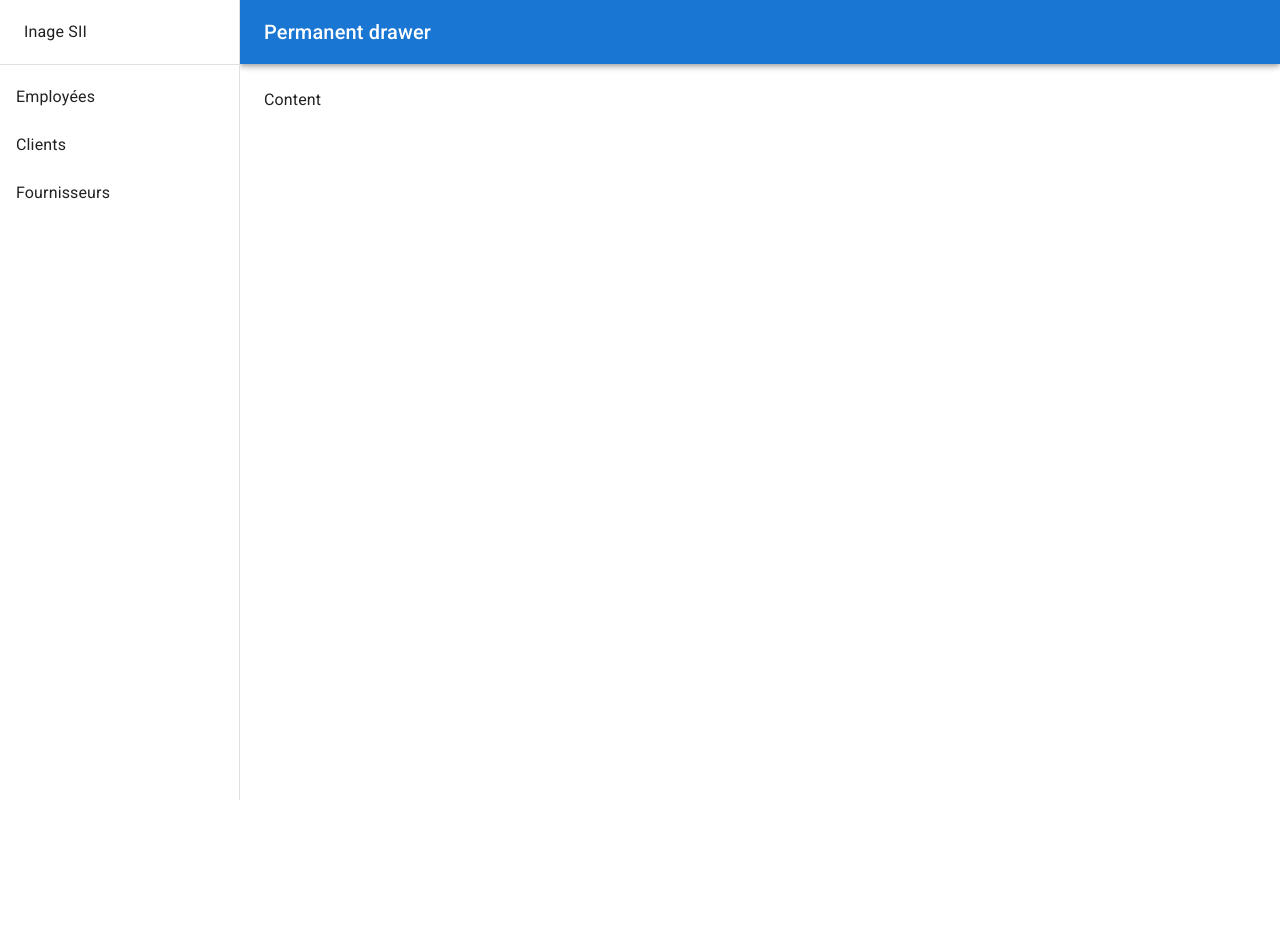
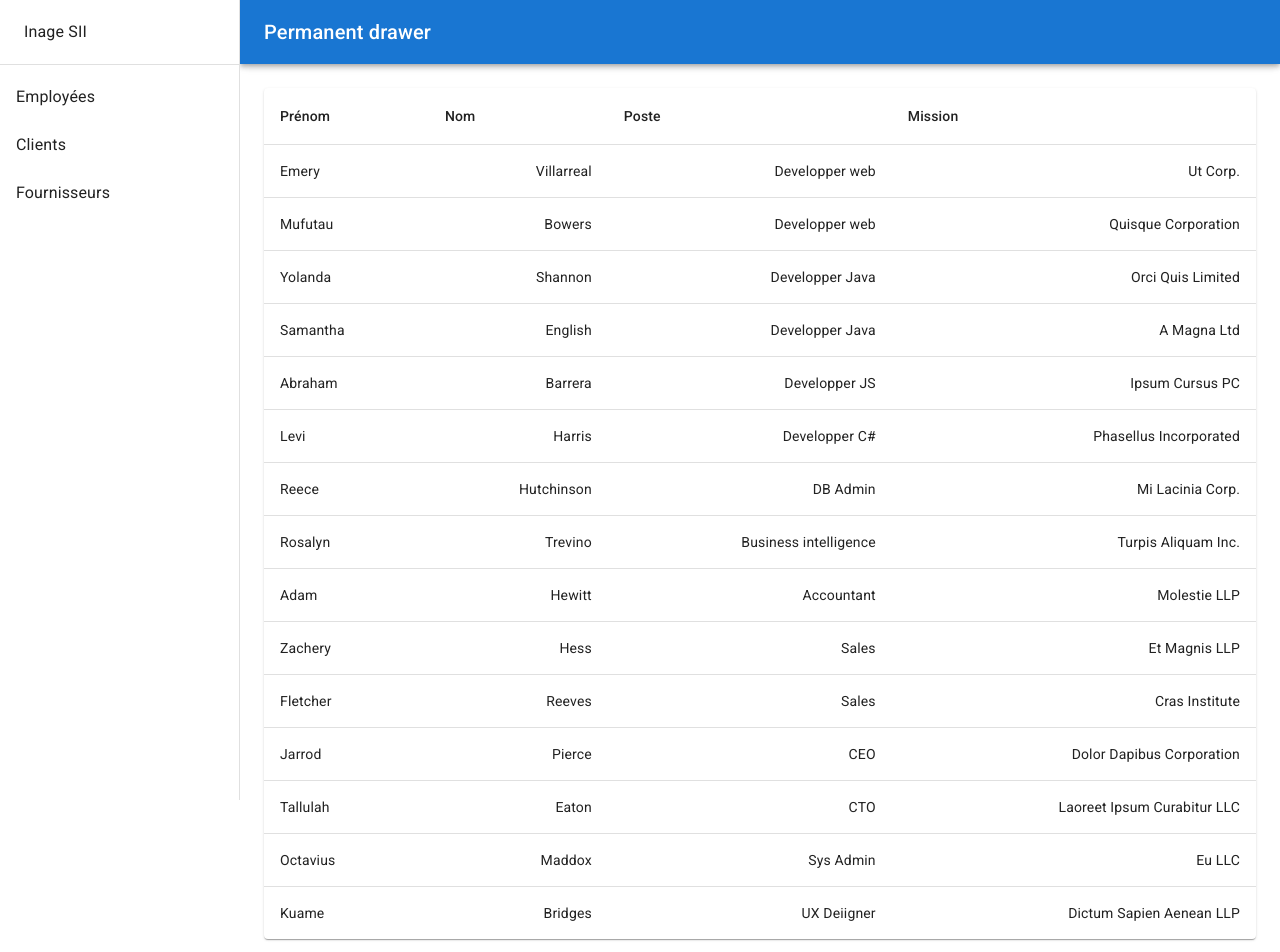
Before and after one commit to OrangeDuck91/react-best-practice, a React (Create React App) app: page / in a window 1280 px wide. Shown: the top 952 px of the page. Before the commit the page ends 800 px from the top, so only its background shows below. Built offline with nearby package versions, Linux system fonts and the light colour scheme.

Commit message:
Employees Table

```diff
--- /dev/null
+++ b/src/shared/components/employees/EmployeesTable.tsx
@@ -0,0 +1,39 @@
+import { TableContainer, Paper, Table, TableHead, TableRow, TableCell, TableBody } from "@mui/material";
+import { FunctionComponent } from "react";
+import { Employee } from "./employee.model";
+import { DummyEmployees } from "./employeesData";
+
+export const EmployeesTable: FunctionComponent = () => {
+
+    const employees: Employee[] = DummyEmployees;
+
+    return (
+        <TableContainer component={Paper}>
+            <Table sx={{ minWidth: 650 }} aria-label="simple table">
+                <TableHead>
+                    <TableRow>
+                        <TableCell>Prénom</TableCell>
+                        <TableCell>Nom</TableCell>
+                        <TableCell>Poste</TableCell>
+                        <TableCell>Mission</TableCell>
+                    </TableRow>
+                </TableHead>
+                <TableBody>
+                    {employees.map((employee) => (
+                        <TableRow
+                            key={employee.id}
+                            sx={{ '&:last-child td, &:last-child th': { border: 0 } }}
+                        >
+                            <TableCell component="th" scope="row">
+                                {employee.firstName}
+                            </TableCell>
+                            <TableCell align="right">{employee.lastName}</TableCell>
+                            <TableCell align="right">{employee.poste}</TableCell>
+                            <TableCell align="right">{employee.mission}</TableCell>
+                        </TableRow>
+                    ))}
+                </TableBody>
+            </Table>
+        </TableContainer>
+    )
+}
--- /dev/null
+++ b/src/shared/components/employees/employeesData.ts
@@ -0,0 +1,154 @@
+import { Employee } from "./employee.model";
+
+export const DummyEmployees: Employee[] = [
+    {
+        id: "975F65E3-E759-4E94-55AE-19432B77AB55",
+        firstName: "Emery",
+        lastName: "Villarreal",
+        phone: "1-851-630-3252",
+        email: "non@yahoo.edu",
+        address: "570-3546 Aenean St.",
+        poste: "Developper web",
+        mission: "Ut Corp."
+    },
+    {
+        id: "1B533D8B-8AD9-630C-6E60-6DE235336756",
+        firstName: "Mufutau",
+        lastName: "Bowers",
+        phone: "(545) 457-3441",
+        email: "rutrum.non@aol.edu",
+        address: "5361 Curabitur Av.",
+        poste: "Developper web",
+        mission: "Quisque Corporation"
+    },
+    {
+        id: "B3ABC66D-8BBA-411D-B5E6-46E24D646344",
+        firstName: "Yolanda",
+        lastName: "Shannon",
+        phone: "(724) 623-3202",
+        email: "felis@google.com",
+        address: "P.O. Box 256, 1512 Ac Road",
+        poste: "Developper Java",
+        mission: "Orci Quis Limited"
+    },
+    {
+        id: "DC426E0E-BDC6-D5DC-996C-A32D05858805",
+        firstName: "Samantha",
+        lastName: "English",
+        phone: "(875) 216-2414",
+        email: "velit.justo.nec@protonmail.com",
+        address: "Ap #817-9994 Fringilla Rd.",
+        poste: "Developper Java",
+        mission: "A Magna Ltd"
+    },
+    {
+        id: "A591DC2B-4111-999E-B327-C1E5E6DD9534",
+        firstName: "Abraham",
+        lastName: "Barrera",
+        phone: "1-116-713-6214",
+        email: "eget.ipsum.suspendisse@google.couk",
+        address: "P.O. Box 640, 5902 Lacus. Street",
+        poste: "Developper JS",
+        mission: "Ipsum Cursus PC"
+    },
+    {
+        id: "626E13BF-8EB1-35B1-00B6-E0F2441658A6",
+        firstName: "Levi",
+        lastName: "Harris",
+        phone: "(381) 155-3829",
+        email: "justo@yahoo.org",
+        address: "206-4343 Erat Rd.",
+        poste: "Developper C#",
+        mission: "Phasellus Incorporated"
+    },
+    {
+        id: "863E2DB3-388A-3A24-1B77-63B2D28E0594",
+        firstName: "Reece",
+        lastName: "Hutchinson",
+        phone: "1-773-427-6425",
+        email: "vivamus.rhoncus.donec@outlook.org",
+        address: "953-2578 Quis, Road",
+        poste: "DB Admin",
+        mission: "Mi Lacinia Corp."
+    },
+    {
+        id: "B11A3E88-AC45-8363-4831-284D3FECA685",
+        firstName: "Rosalyn",
+        lastName: "Trevino",
+        phone: "1-194-591-6181",
+        email: "lacinia.at@aol.net",
+        address: "Ap #194-3893 Mi Road",
+        poste: "Business intelligence",
+        mission: "Turpis Aliquam Inc."
+    },
+    {
+        id: "78E6FB6C-EC84-E15D-FD29-0D7555328579",
+        firstName: "Adam",
+        lastName: "Hewitt",
+        phone: "(556) 416-8485",
+        email: "pretium.et.rutrum@aol.couk",
+        address: "Ap #554-5702 At Road",
+        poste: "Accountant",
+        mission: "Molestie LLP"
+    },
+    {
+        id: "FF943E9F-C64B-D78D-B165-2C2B5B8BD61B",
+        firstName: "Zachery",
+        lastName: "Hess",
+        phone: "1-451-746-1000",
+        email: "dolor.dapibus@protonmail.couk",
+        address: "P.O. Box 393, 964 Nisi St.",
+        poste: "Sales",
+        mission: "Et Magnis LLP"
+    },
+    {
+        id: "D2A8FB6C-7824-D61F-CAD6-C9718A12A39C",
+        firstName: "Fletcher",
+        lastName: "Reeves",
+        phone: "(481) 286-2175",
+        email: "suspendisse.ac@icloud.org",
+        address: "617-2022 Tellus, St.",
+        poste: "Sales",
+        mission: "Cras Institute"
+    },
+    {
+        id: "063B5965-1C2A-2D16-AB9E-2F193CC76511",
+        firstName: "Jarrod",
+        lastName: "Pierce",
+        phone: "1-854-830-4776",
+        email: "duis.ac@yahoo.com",
+        address: "Ap #769-8034 Molestie Rd.",
+        poste: "CEO",
+        mission: "Dolor Dapibus Corporation"
+    },
+    {
+        id: "66C443B4-9868-3CE3-6BA4-13A4891A2521",
+        firstName: "Tallulah",
+        lastName: "Eaton",
+        phone: "1-444-264-6958",
+        email: "eget@protonmail.couk",
+        address: "280-5693 Nibh Avenue",
+        poste: "CTO",
+        mission: "Laoreet Ipsum Curabitur LLC"
+    },
+    {
+        id: "5156B2C4-8912-36C4-54DE-529EB3BE9712",
+        firstName: "Octavius",
+        lastName: "Maddox",
+        phone: "1-951-767-2664",
+        email: "luctus.aliquet.odio@aol.net",
+        address: "100-415 Aliquam Street",
+        poste: "Sys Admin",
+        mission: "Eu LLC"
+    },
+    {
+        id: "26C9874B-6AFA-6B65-782A-8EDB85B2A1D8",
+        firstName: "Kuame",
+        lastName: "Bridges",
+        phone: "(532) 684-2847",
+        email: "sed.dictum@protonmail.net",
+        address: "6549 Vitae Ave",
+        poste: "UX Deiigner",
+        mission: "Dictum Sapien Aenean LLP"
+    }
+]
--- a/src/shared/components/layout/Layout.tsx
+++ b/src/shared/components/layout/Layout.tsx
@@ -10,6 +10,7 @@ import Divider from '@mui/material/Divider';
 import ListItem from '@mui/material/ListItem';
 import ListItemIcon from '@mui/material/ListItemIcon';
 import ListItemText from '@mui/material/ListItemText';
+import { EmployeesTable } from "../employees/EmployeesTable";
 
 
 const Layout: FunctionComponent = () => {
@@ -57,7 +58,7 @@ const Layout: FunctionComponent = () => {
       >
         <Toolbar />
         <Typography paragraph>
-          Content
+          <EmployeesTable />
         </Typography>
       </Box>
     </Box>
```
Also changed, not shown: src/shared/components/employees/employee.model.ts (added, +10 -0 lines).
